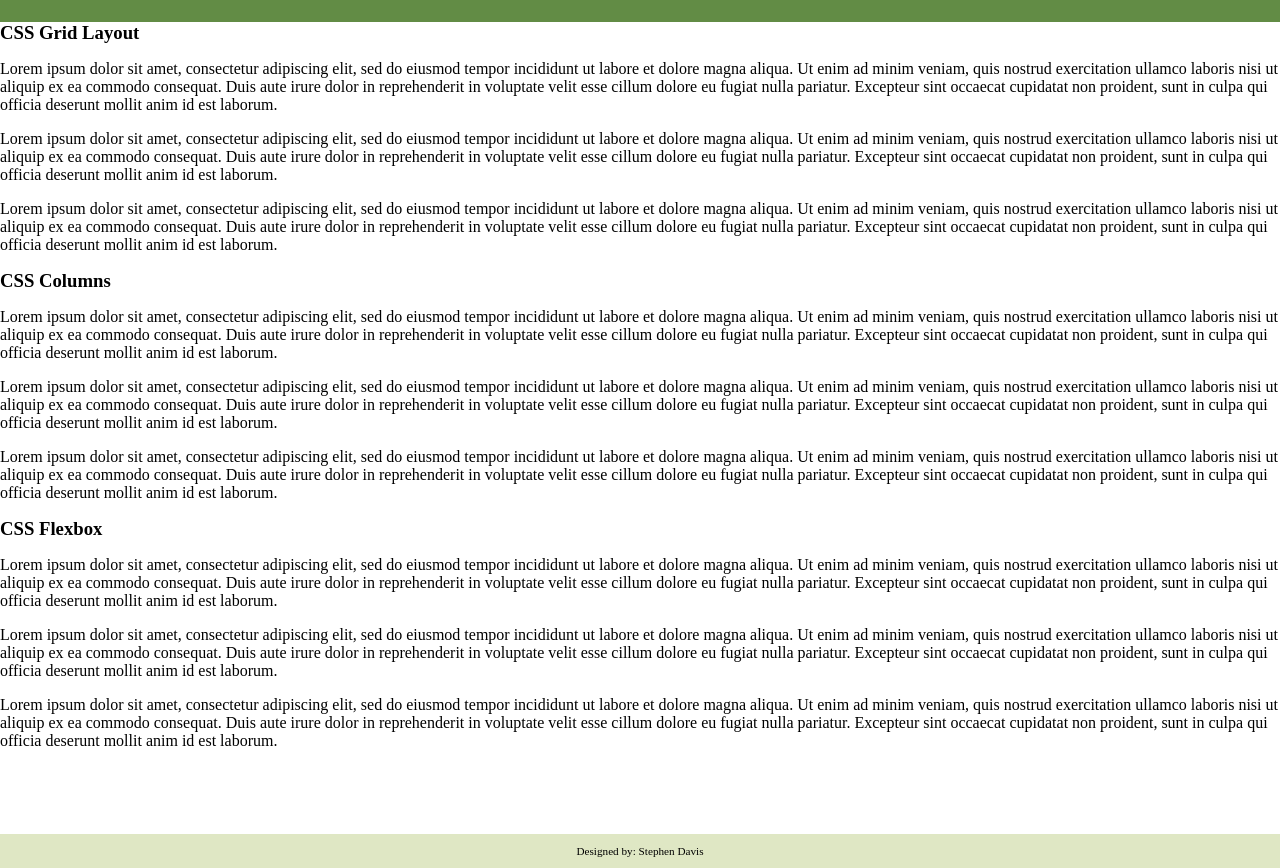
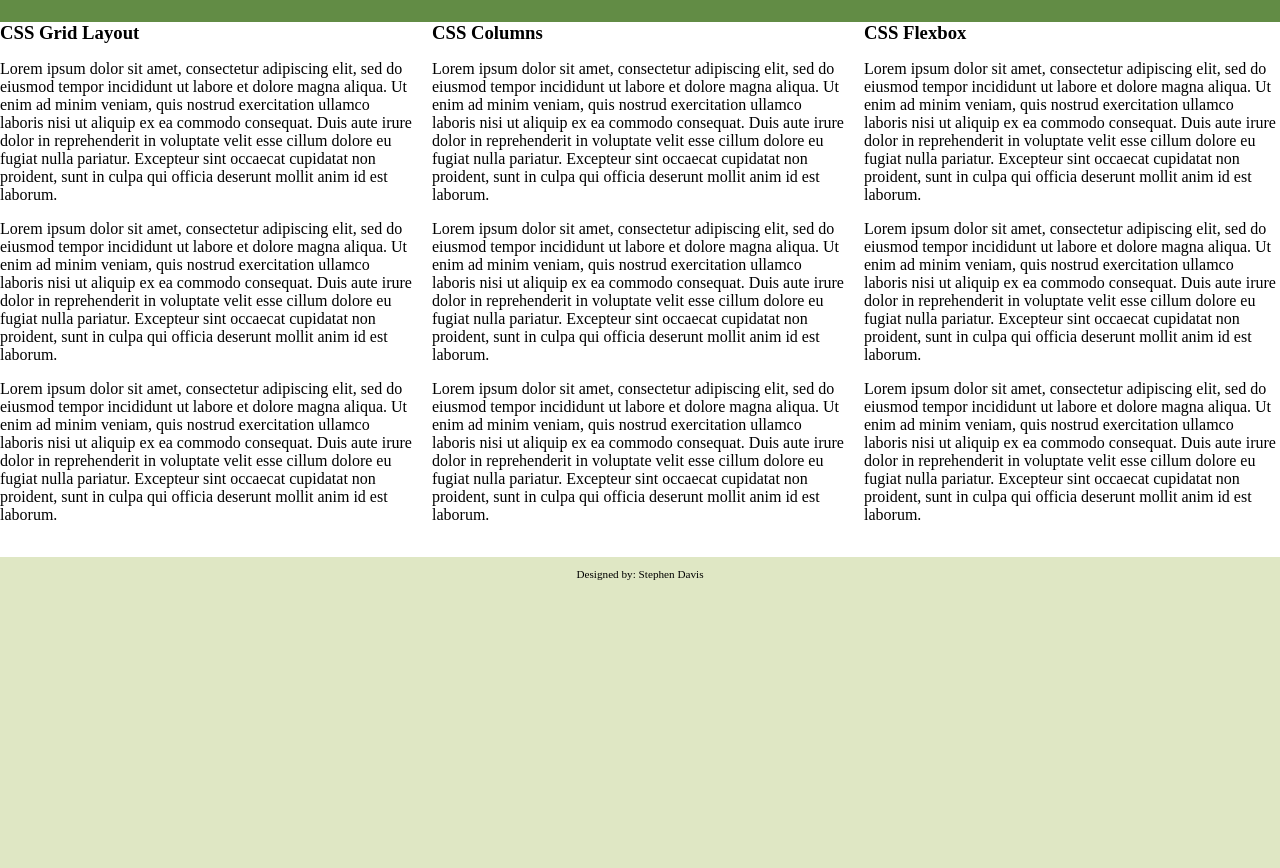
Before and after one commit to StephenADavis/Analyze-Apply-Extend-CH07, a plain HTML site: page extend/extend07.html in a window 1280 px wide. Shown: the part 70-938 px from the top of the page. After the commit the page ends 800 px from the top, so only its background shows below. Drawn offline with Linux system fonts and the light colour scheme.

Commit message:
Update styles07.css
added container class

```diff
--- a/extend/css/styles07.css
+++ b/extend/css/styles07.css
@@ -1,7 +1,7 @@
 /*
-Author:
-Date:
-File Name:
+Author: Stephen Davis
+Date: October 24, 2022
+File Name: styles07.css
 */
 
 /* CSS Reset */
@@ -31,6 +31,10 @@ main {
 	background-color: #fff;
 }
 
+.container {
+  column-count: 3;
+}
+
 aside {
     padding: 2%;
 }
```
